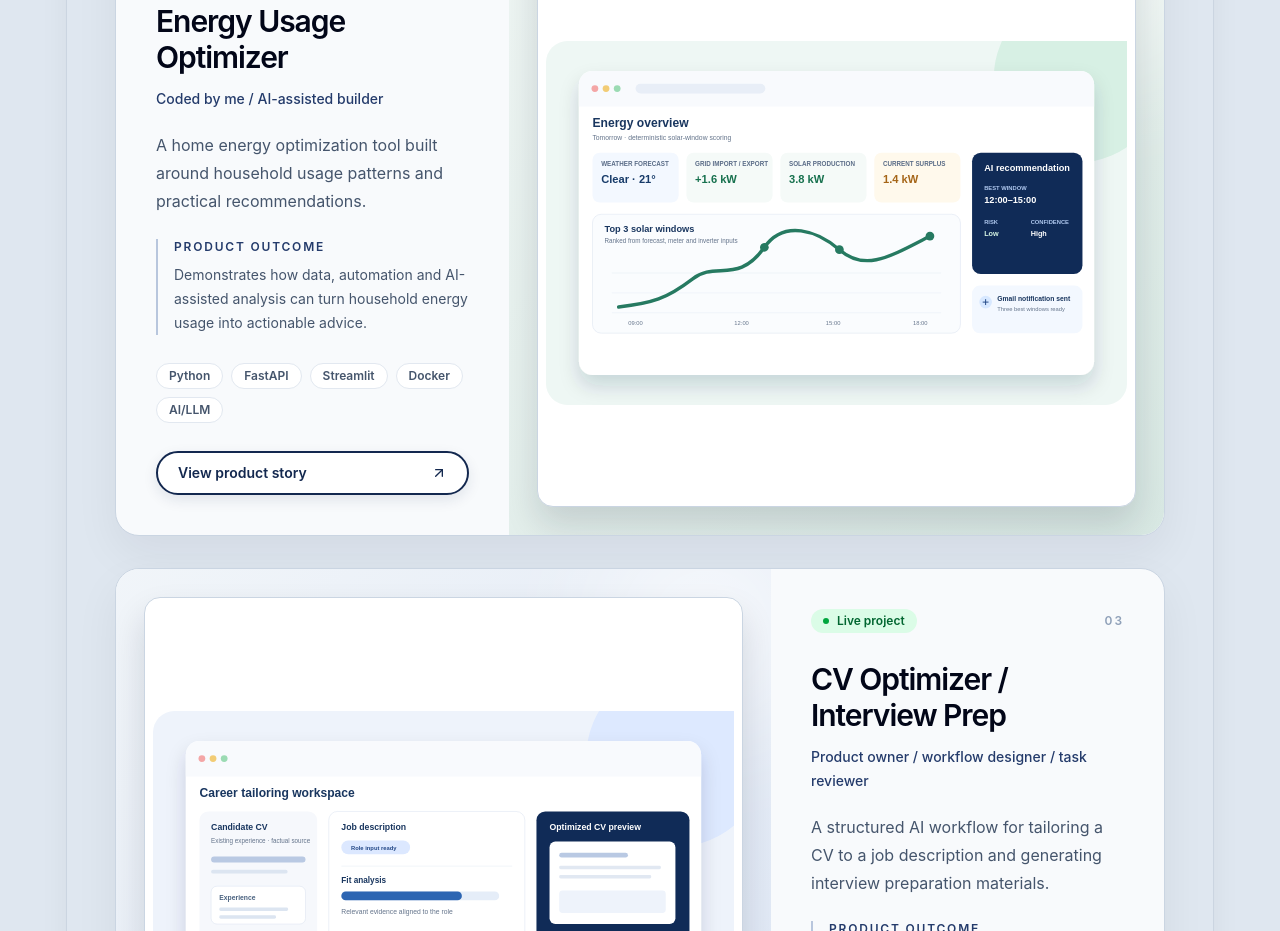
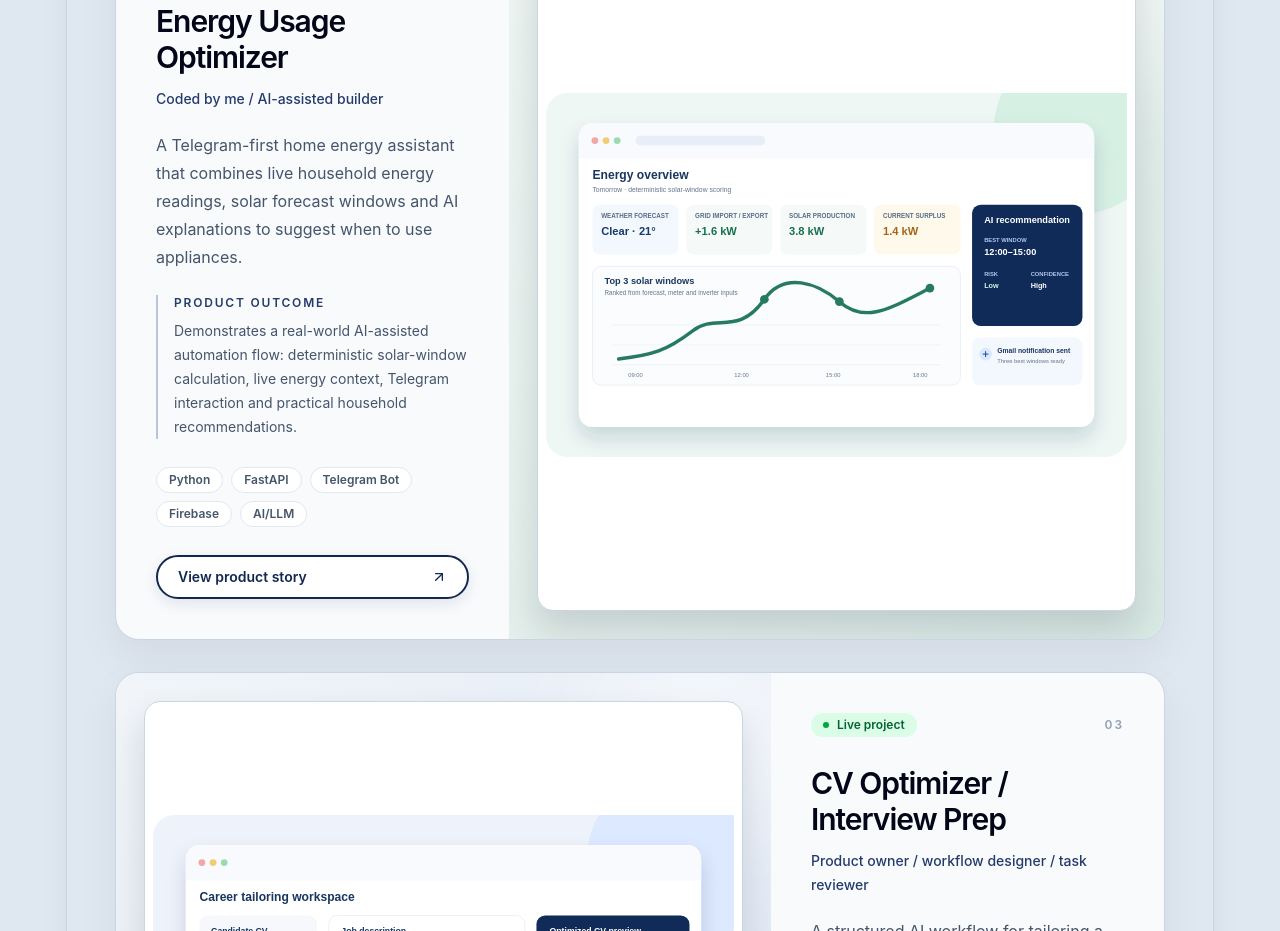
Before and after one commit to sale4387/aleksandar-markovic-portfolio, a Next.js app: page / in a window 1280 px wide. Shown: the part 3640-4571 px from the top of the page. Built offline with nearby package versions, Linux system fonts and the light colour scheme.

Commit message:
Update energy project to Telegram bot flow

```diff
--- a/src/data/portfolio.ts
+++ b/src/data/portfolio.ts
@@ -284,15 +284,15 @@ export const portfolio = {
       title: "Energy Usage Optimizer",
       status: "Live project",
       role: "Coded by me / AI-assisted builder",
-      shortDescription: "A home energy optimization tool built around household usage patterns and practical recommendations.",
-      problem: "Raw energy data is difficult to interpret and rarely tells a household what to do next.",
-      workflow: ["Collect household energy inputs", "Analyse consumption patterns", "Compare usage behavior", "Generate practical recommendations", "Track possible improvements"],
-      outcome: "Demonstrates how data, automation and AI-assisted analysis can turn household energy usage into actionable advice.",
-      tags: ["Python", "FastAPI", "Streamlit", "Docker", "AI/LLM"],
+      shortDescription: "A Telegram-first home energy assistant that combines live household energy readings, solar forecast windows and AI explanations to suggest when to use appliances.",
+      problem: "Raw household energy data and solar forecasts are hard to act on without a simple interface that answers practical questions in the moment.",
+      workflow: ["Telegram question", "Live energy snapshot", "Weather forecast", "Solar window calculation", "AI explanation", "Notification and household access"],
+      outcome: "Demonstrates a real-world AI-assisted automation flow: deterministic solar-window calculation, live energy context, Telegram interaction and practical household recommendations.",
+      tags: ["Python", "FastAPI", "Telegram Bot", "Firebase", "AI/LLM"],
       coverImage: "/images/ai-projects/energy-optimizer/cover.svg",
       coverSupportingImages: ["/images/ai-projects/energy-optimizer/workflow.svg", "/images/ai-projects/energy-optimizer/output.svg"],
-      coverSupportingLabels: ["Forecast & meter inputs", "Top solar windows"],
-      coverSupportingDetails: ["Weather · P1 meter · inverter", "12:00–15:00 · risk low"],
+      coverSupportingLabels: ["Telegram assistant", "Solar windows"],
+      coverSupportingDetails: ["Now · Ask AI · Window actuals", "Today until 17:00 · tomorrow 10:00–18:00"],
       screenshots: [
         "/images/ai-projects/energy-optimizer/01-main.png",
         "/images/ai-projects/energy-optimizer/02-patterns.png",
@@ -302,13 +302,12 @@ export const portfolio = {
       productStory: {
         animationType: "energy",
         steps: [
-          { label: "Weather forecast", input: "Tomorrow: a clear, high-solar midday forecast." },
-          { label: "P1 meter reading", meta: ["Grid status: exporting", "Household load: low", "Live reading received"] },
-          { label: "Inverter reading", meta: ["Solar production: rising", "Inverter status: available", "Forecast and readings aligned"] },
-          { label: "Optimize windows", loadingText: "Scoring productive solar windows...", loadingDetail: "Deterministic logic ranks the top three windows; AI does not control devices." },
-          { label: "Top 3 windows", output: "Best times to use flexible appliances: late morning, midday and early afternoon." },
-          { label: "AI explanation", output: "Use the strongest window for flexible appliances, then check the forecast before starting." },
-          { label: "Daily notification", output: "Tomorrow’s three best solar windows are ready.", meta: ["Gmail · notification ready", "Telegram-style · future / optional"], finalNote: "Synthetic portfolio walkthrough" },
+          { label: "Telegram question", input: "When can I use washing machine?" },
+          { label: "Live energy snapshot", meta: ["Grid import: 1311 W", "Solar production: 590 W", "House usage: 1901 W", "Solar to house: 590 W"] },
+          { label: "Weather forecast", meta: ["Open-Meteo forecast loaded", "Productive sunlight until 17:00", "Tomorrow has a longer window"] },
+          { label: "Solar windows", loadingText: "Checking forecast and live energy context...", loadingDetail: "Deterministic logic calculates the usable windows; AI explains the result but does not control devices." },
+          { label: "AI answer", output: "Today has a productive window available until 17:00. Tomorrow offers a much better 8-hour opportunity from 10:00 to 18:00." },
+          { label: "Telegram menu", meta: ["Now", "Solar windows", "Window actuals", "Ask AI", "Help", "Invite member"], output: "The bot keeps energy actions available from Telegram and supports private invite links for household members.", finalNote: "Synthetic portfolio walkthrough" },
         ],
       },
     },
```
